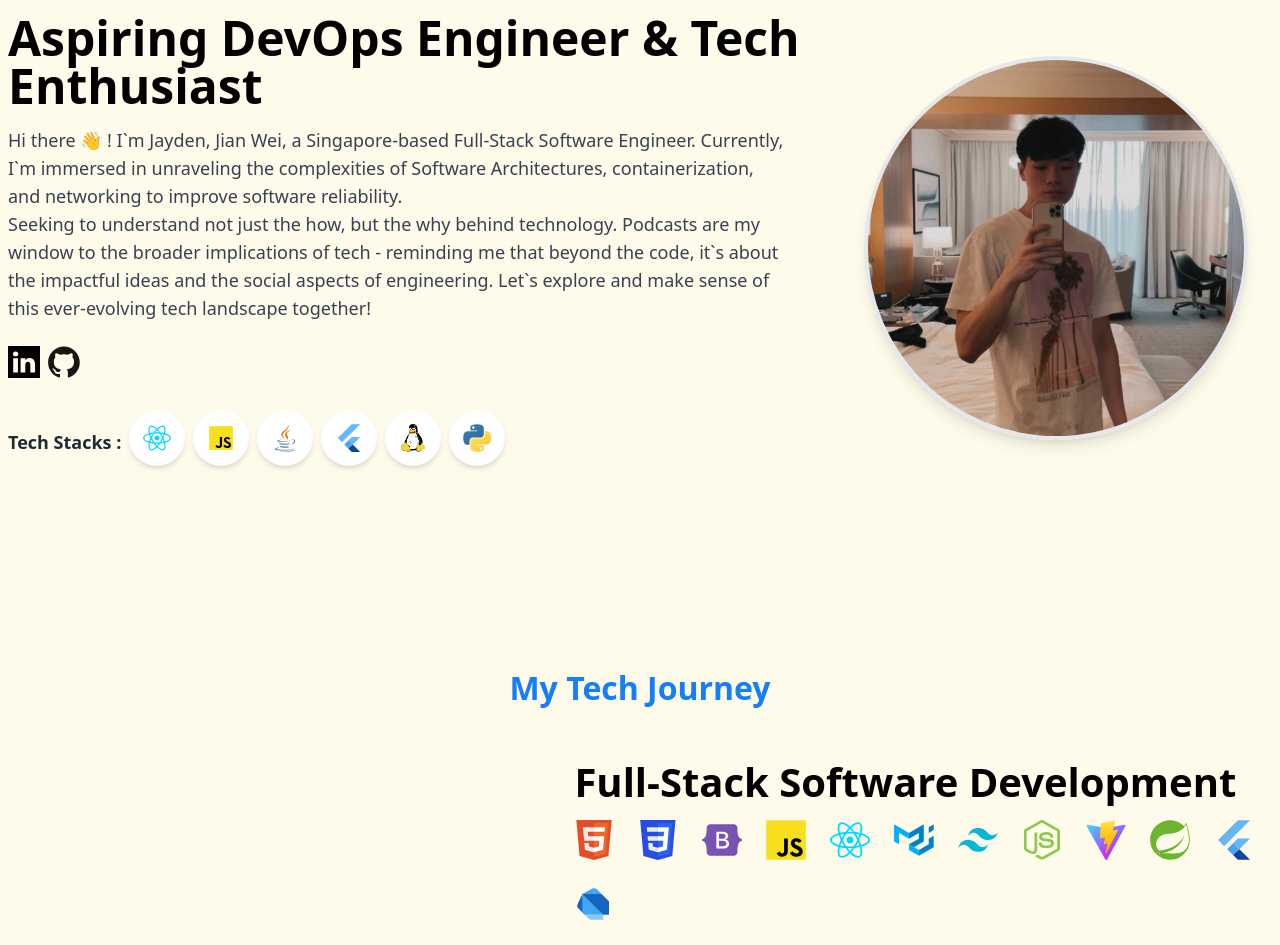
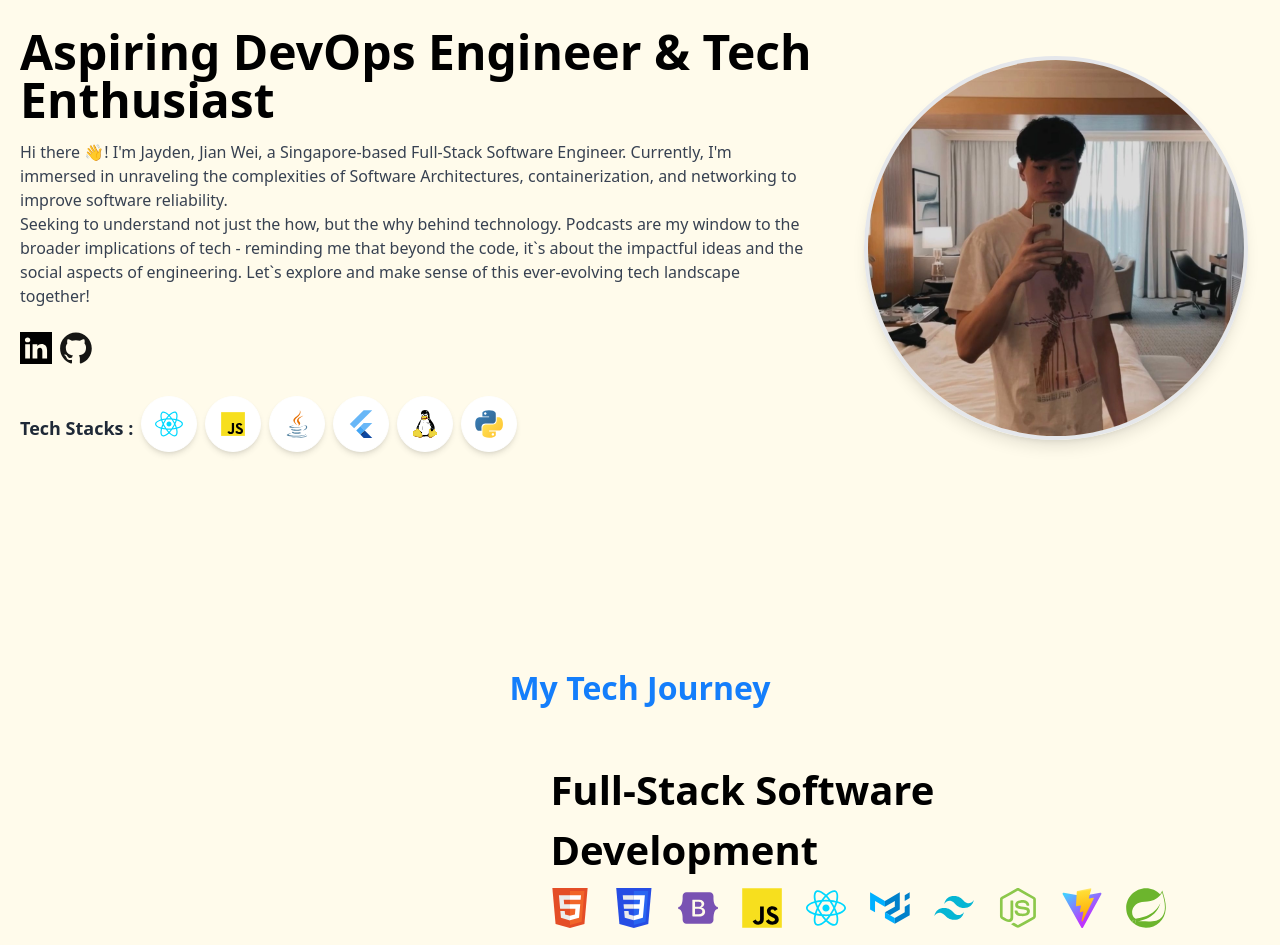
Before and after one commit to Jianwei07/jayden-portfolio, a React (Vite) app: page / in a window 1280 px wide. Shown: the part 220-1165 px from the top of the page. Built offline with nearby package versions, Linux system fonts and the light colour scheme.

Commit message:
update alignment

```diff
--- a/src/components/AboutSection.jsx
+++ b/src/components/AboutSection.jsx
@@ -7,8 +7,8 @@ function AboutSection({ title, description, stackIcons, imageSrc, altText }) {
         <img src={imageSrc} alt={altText} className="w-full h-auto lg:h-200" />
       </div>
       <div className="lg:w-3/5 mt-4 lg:mt-0 lg:ml-4 mx-auto">
-        <div className="w-full mx-10 py-2">
-          <h2 className="text-[40px] text-center md:text-left lg:text-left font-bold mb-2">
+        <div className="w-full p-4">
+          <h2 className="text-[40px] text-center sm:text-left md:text-left lg:text-left font-bold mb-2">
             {title}
           </h2>
           <div className="flex items-center flex-wrap gap-6 mt-2 mb-2">
--- a/src/components/Contact.jsx
+++ b/src/components/Contact.jsx
@@ -9,7 +9,7 @@ function Contact() {
         <h2
           style={{
             color: "#147EFB",
-            fontSize: "3rem",
+            fontSize: "4rem",
             margin: "0",
             fontWeight: "bold",
           }}
@@ -17,7 +17,7 @@ function Contact() {
           Contact Me
         </h2>
       </div>
-      <p className="text-gray-700 py-2 text-[21px] md:text-base lg:text-lg mt-4">
+      <p className="text-gray-700 text-center py-2 text-[21px] md:text-base lg:text-lg mt-4">
         Thank you for your time! I`m open to a variety of opportunities and
         collaborations within the tech industry. Here`s how you can get in touch
         with me:
@@ -48,7 +48,7 @@ function Contact() {
           <GitHubIcon style={{ fontSize: "3rem", color: "#2D2E32" }} />
         </a>
       </div>
-      <div className="text-gray-700 py-2 text-[18px] md:text-base lg:text-lg mt-4">
+      <div className="text-gray-700 py-2 text-[21px] md:text-base lg:text-lg mt-4">
         I'm excited about the following opportunities:
         <ul className="list-disc list-inside text-center text-gray-700 mt-2 px-2">
           <li>Project Collaborations</li>
--- a/src/components/Hero.jsx
+++ b/src/components/Hero.jsx
@@ -11,13 +11,13 @@ import DisplayPicture from "../assets/jayden_dp.png";
 function Hero() {
   return (
     <div className="bg-amber-50 flex flex-col md:flex-row justify-center items-center md:h-screen md:py-8 lg:py-16 xl:py-24">
-      <div className=" md:text-left max-w-5xl p-2">
-        <h1 className="text-black text-3xl md:text-4xl lg:text-5xl font-bold font-public-sans mb-4">
+      <div className="text-left max-w-4xl mx-auto px-4 md:px-5">
+        <h1 className="text-black text-3xl md:text-4xl lg:text-5xl xl:text-5xl font-bold font-public-sans mb-4">
           Aspiring DevOps Engineer & Tech Enthusiast
         </h1>
-        <p className="text-gray-700 mr-10 text-sm md:text-md lg:text-lg mb-6 font-public-sans">
-          Hi there 👋 ! I`m Jayden, Jian Wei, a Singapore-based Full-Stack
-          Software Engineer. Currently, I`m immersed in unraveling the
+        <p className="text-gray-700 text-xs md:text-sm lg:text-base mb-6 font-public-sans">
+          Hi there 👋! I'm Jayden, Jian Wei, a Singapore-based Full-Stack
+          Software Engineer. Currently, I'm immersed in unraveling the
           complexities of Software Architectures, containerization, and
           networking to improve software reliability.
           <br />
```
